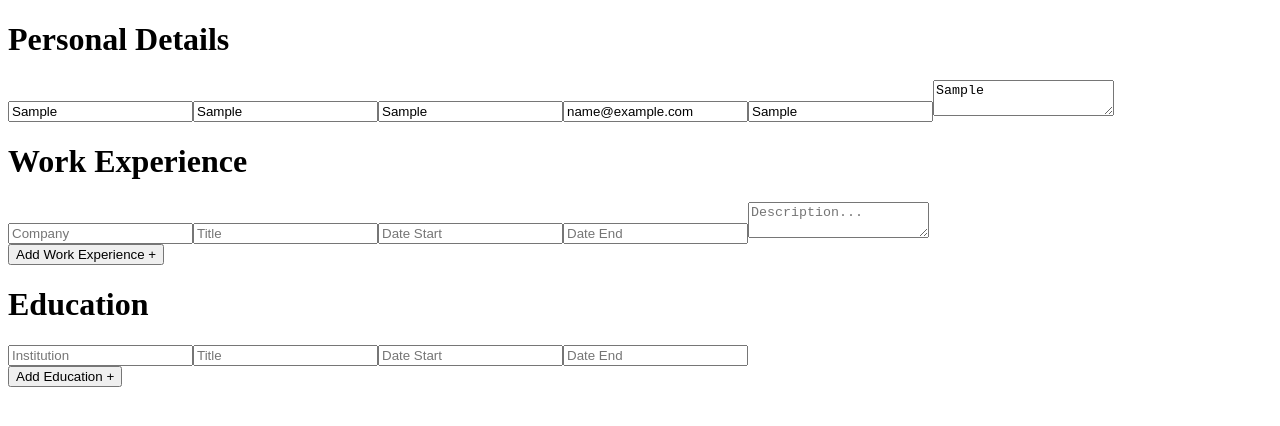
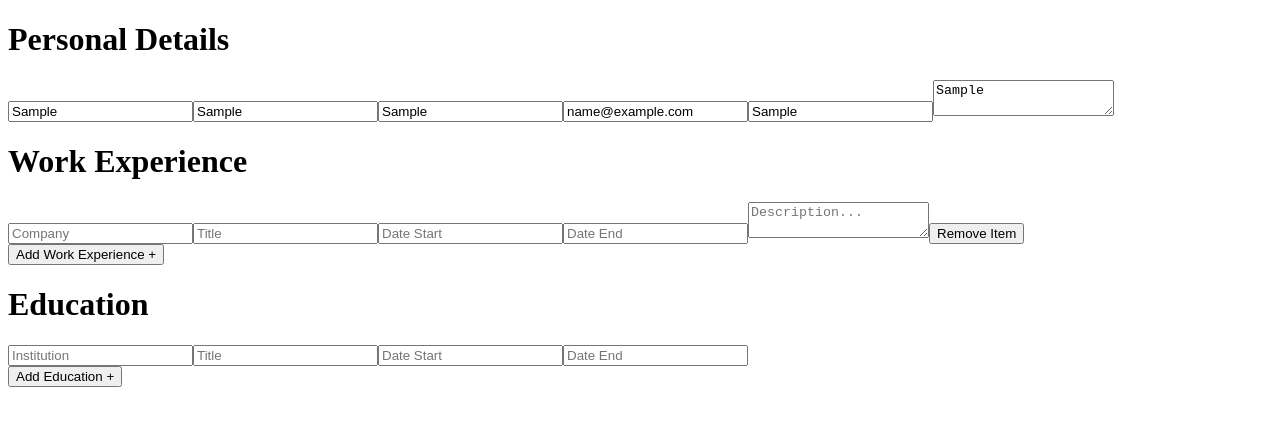
Before and after one commit to sykoivisto/cv-project, a React (Create React App) app: page / in a window 1280 px wide. Both pictures are taken after typing "Sample", "Sample", "Sample", "name@example.com", "Sample", "Sample" into the empty fields and a click on the button "Add Work Experience +". Shown: the top 426 px of the page. Built offline with nearby package versions, Linux system fonts and the light colour scheme.

Commit message:
add delete button to experience input groups

```diff
--- a/src/components/ExperienceInputGroup.js
+++ b/src/components/ExperienceInputGroup.js
@@ -18,6 +18,7 @@ class ExperienceInputGroup extends Component {
         <input placeholder='Date Start' id='dateStart'></input>
         <input placeholder='Date End' id='dateEnd'></input>
         <textarea placeholder='Description...' id='desc'></textarea>
+        <button onClick={() => this.props.delete(this.props.experience.id)}>Remove Item</button>
       </div>
     )
   }
--- a/src/components/Inputs.js
+++ b/src/components/Inputs.js
@@ -49,7 +49,7 @@ class Inputs extends Component {
   // <ExperienceInputGroup> and <EducationInputGroup>
   // so they are usable from the buttons within the components
 
-  onAddExperienceGroup() {
+  onAddExperienceGroup() { // create a new Experience object with a unique ID
     let id = new Date(); // use date as a unique id
     let newExperience = Experience(id.getTime()); // create a new experience obj with unique id
     this.setState({
@@ -61,8 +61,12 @@ class Inputs extends Component {
 
   }
 
-  onDeleteExperienceGroup() {
-
+  onDeleteExperienceGroup(id) { // filter out the object with the corresponding id
+    this.setState({
+      experience: this.state.experience.filter(item => {
+        return item.id !== id
+      })
+    })
   }
 
   onDeleteEducationGroup() {
@@ -75,7 +79,7 @@ class Inputs extends Component {
         <PersonalInfoInputGroup></PersonalInfoInputGroup>
         {
           this.state.experience.map(experience => {
-            return <ExperienceInputGroup key={experience.id} experience={experience}></ExperienceInputGroup>
+            return <ExperienceInputGroup key={experience.id} experience={experience} delete={this.onDeleteExperienceGroup}></ExperienceInputGroup>
           })
         }
         <button onClick={this.onAddExperienceGroup}>Add Work Experience +</button>
```
